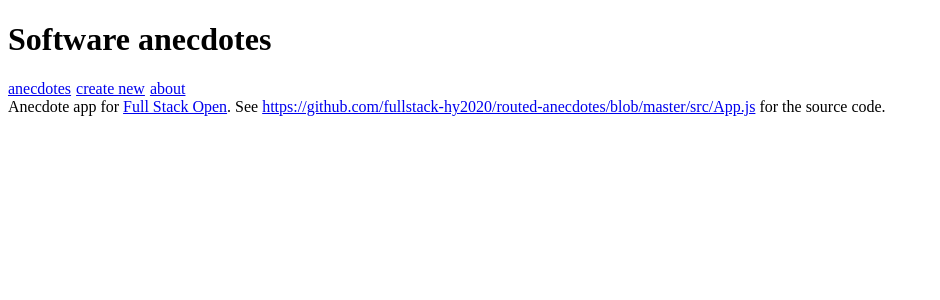
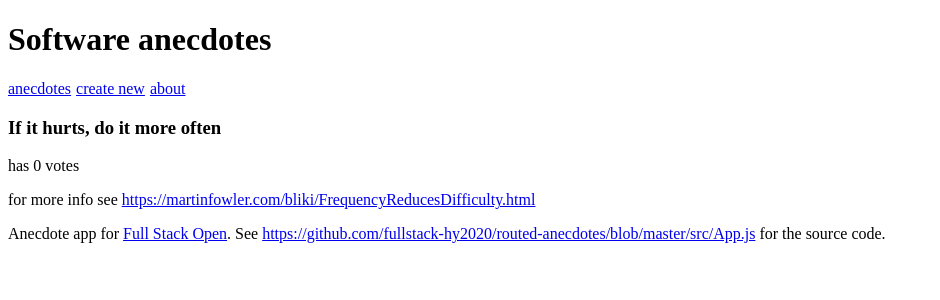
Before and after one commit to AustinWang0120/fso_router_anecdotes, a React (Create React App) app: page /1 in a window 1280 px wide. Shown: the top 300 px of the page, without its empty margins (0-940 px from the left). Built offline with nearby package versions, Linux system fonts and the light colour scheme.

Commit message:
Finish exercise 7.2

```diff
--- a/src/App.js
+++ b/src/App.js
@@ -1,10 +1,11 @@
 import { useState } from 'react'
-import { Routes, Route } from 'react-router-dom'
+import { Routes, Route, useMatch } from 'react-router-dom'
 import Menu from './components/Menu'
 import AnecdoteList from './components/AnecdoteList'
 import About from './components/About'
 import Footer from './components/Footer'
 import CreateNew from './components/CreateNew'
+import Anecdote from './components/Anecdote'
 
 const App = () => {
   const [anecdotes, setAnecdotes] = useState([
@@ -23,7 +24,6 @@ const App = () => {
       id: 2
     }
   ])
-
   const [notification, setNotification] = useState('')
 
   const addNew = (anecdote) => {
@@ -45,6 +45,11 @@ const App = () => {
     setAnecdotes(anecdotes.map(a => a.id === id ? voted : a))
   }
 
+  const match = useMatch("/:id")
+  const anecdote = match
+    ? anecdotes.find(anecdote => anecdote.id === Number(match.params.id))
+    : null
+
   return (
     <div>
       <h1>Software anecdotes</h1>
@@ -52,6 +57,7 @@ const App = () => {
       <Routes>
         <Route path='/about' element={<About />} />
         <Route path='/create' element={<CreateNew addNew={addNew} />} />
+        <Route path='/:id' element={<Anecdote anecdote={anecdote} />} />
         <Route path='/' element={<AnecdoteList anecdotes={anecdotes} />} />
       </Routes>
       <Footer />
--- /dev/null
+++ b/src/components/Anecdote.js
@@ -0,0 +1,11 @@
+const Anecdote = ({ anecdote }) => {
+  return (
+    <div>
+      <h3>{anecdote.content}</h3>
+      <p>has {anecdote.votes} votes</p>
+      <p>for more info see <a href={anecdote.info}>{anecdote.info}</a></p>
+    </div>
+  )
+}
+
+export default Anecdote
--- a/src/components/AnecdoteList.js
+++ b/src/components/AnecdoteList.js
@@ -1,8 +1,14 @@
+import { Link } from "react-router-dom"
+
 const AnecdoteList = ({ anecdotes }) => (
   <div>
     <h2>Anecdotes</h2>
     <ul>
-      {anecdotes.map(anecdote => <li key={anecdote.id} >{anecdote.content}</li>)}
+      {anecdotes.map(anecdote => (
+        <div key={anecdote.id}>
+          <Link to={`/${anecdote.id}`}>{anecdote.content}</Link>
+        </div>
+      ))}
     </ul>
   </div>
 )
```
